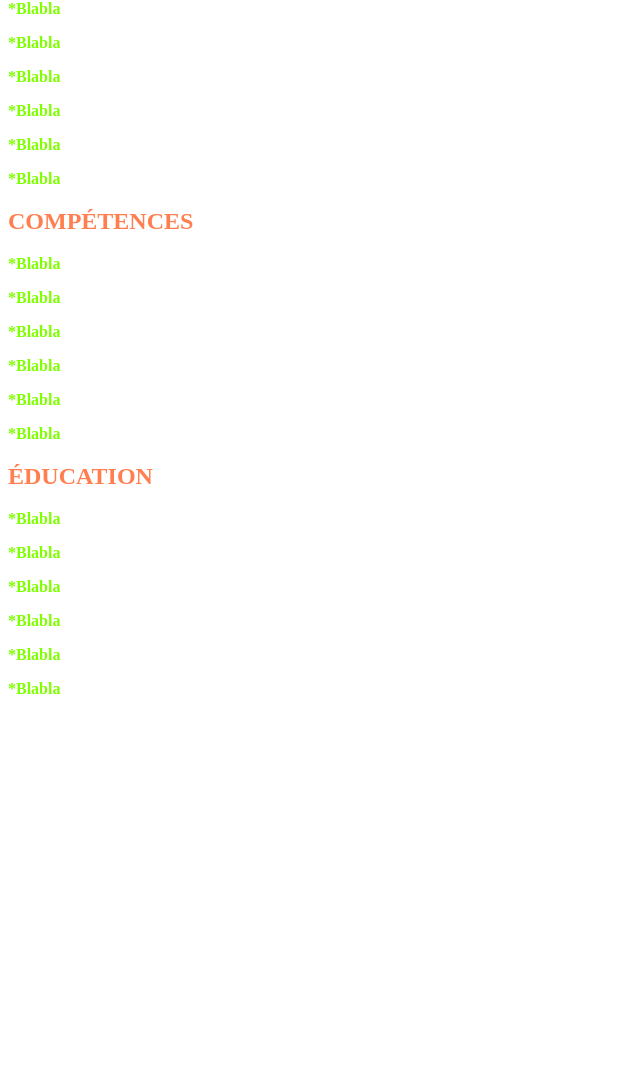
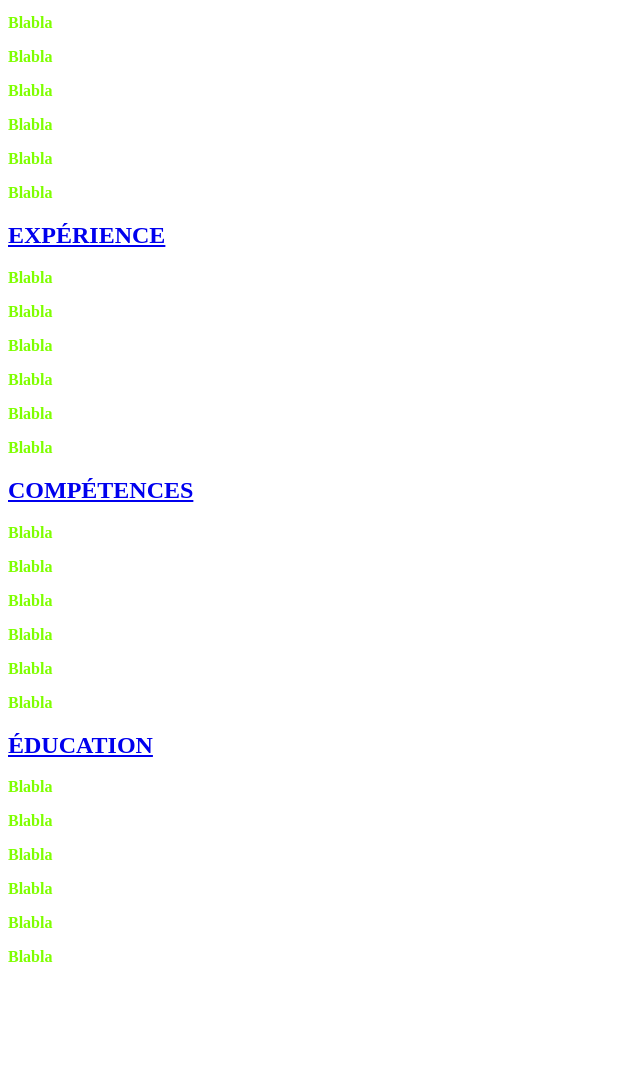
Before and after one commit to 1740116/blog, a plain HTML site: page index.html in a window 1280 px wide. Shown: the part 660-1748 px from the top of the page, without its empty margins (0-640 px from the left). Before the commit the page ends 1374 px from the top, so only its background shows below. Drawn offline with Linux system fonts and the light colour scheme.

Commit message:
Update index.html

```diff
--- a/index.html
+++ b/index.html
@@ -14,61 +14,89 @@ and open the template in the editor.
     </head>
     <body>
         <div>
-            <div><header> <h1>LUC DESFORGES</h1> </header></div>
+            <div>
+                <h6 id="INDEX">______________________</h6>
+                <header> <h1>LUC DESFORGES</h1> </header></div>
+            <div>
+                <br>
+            </div>
+            <div>
                 <nav>
-                    <ul>
-                        <li><a href="#">PROFIL</a></li>
-                        <li><a href="#">EXPÉRIENCE</a></li>
-                        <li><a href="#">COMPÉTENCES</a></li>
-                        <li><a href="#">ÉDUCATION</a></li>
+                    <ul class="bob">
+                        <li><a href="#PROFIL" title="VOIR PROFIL">PROFIL</a><br><br><br></li>
+                        <li><a href="#EXPÉRIENCE" title="VOIR EXPÉRIENCE">EXPÉRIENCE</a><br><br><br></li>
+                        <li><a href="#COMPÉTENCES" title="VOIR COMPÉTENCES">COMPÉTENCES</a><br><br><br></li>
+                        <li><a href="#ÉDUCATION" title="VOIR ÉDUCATION">ÉDUCATION</a><br><br></li>
                     </ul>
                 </nav>
+            </div>
+            <div>
+                <p>____________________________________</p>
+            </div>
             <section>
                 <article>
-                    <div><h2>COORDONNÉES</h2>
+                    <div><header><h2>COORDONNÉES</h2></header>
                         <p>3000 Rue Batard</p>
                         <p>Salaberry-De-Valleyfield (QC) J6S 0i0</p>
-                        <p><b>Tél.:450-000-0000</b></p>
-                        <p><b>Cel.:450-000-0000</b></p></div>
+                        <p>Tél.:450-000-0000</p>
+                        <p>Cel.:450-000-0000</p>
+                        <p>___________________________________</p>
+                    </div>
                 </article>
                 <article>
-                    <div><h2>PROFIL</h2>
-                        <p>*Blabla</p>
-                        <p>*Blabla</p>
-                        <p>*Blabla</p>
-                        <p><i>*Blabla</i></p>
-                        <p><i>*Blabla</i></p>
-                        <p><i>*Blabla</i></p></div>
+                    <div><header><h2 id="PROFIL"><a href="#INDEX"
+                                   title="RETOUR A L'INDEX">PROFIL</a>
+                                </h2></header>
+                        <p>Blabla</p>
+                        <p>Blabla</p>
+                        <p>Blabla</p>
+                        <p>Blabla</p>
+                        <p>Blabla</p>
+                        <p>Blabla</p></div>
                 </article>
                 <article>
-                    <div><h2>EXPÉRIENCE</h2>
-                        <p>*Blabla</p>
-                        <p>*Blabla</p>
-                        <p>*Blabla</p>
-                        <p>*Blabla</p>
-                        <p>*Blabla</p>
-                        <p>*Blabla</p></div>
+                    <div><header><h2 id="EXPÉRIENCE"><a href="#INDEX"
+                                    title="RETOUR A L'INDEX">EXPÉRIENCE</a>
+                                    </h2></header>
+                        <p>Blabla</p>
+                        <p>Blabla</p>
+                        <p>Blabla</p>
+                        <p>Blabla</p>
+                        <p>Blabla</p>
+                        <p>Blabla</p></div>
                 </article>
                 <article>
-                    <div><h2>COMPÉTENCES</h2>
-                        <p>*Blabla</p>
-                        <p>*Blabla</p>
-                        <p>*Blabla</p>
-                        <p>*Blabla</p>
-                        <p>*Blabla</p>
-                        <p>*Blabla</p></div>
+                    <div><header><h2 id="COMPÉTENCES"><a href="#INDEX"
+                                    title="RETOUR A L'INDEX">COMPÉTENCES</a>
+                                    </h2></header>
+                        <p>Blabla</p>
+                        <p>Blabla</p>
+                        <p>Blabla</p>
+                        <p>Blabla</p>
+                        <p>Blabla</p>
+                        <p>Blabla</p></div>
                 </article>
                 <article>
-                    <div><h2>ÉDUCATION</h2>
-                        <p>*Blabla</p>
-                        <p>*Blabla</p>
-                        <p>*Blabla</p>
-                        <p>*Blabla</p>
-                        <p>*Blabla</p>
-                        <p>*Blabla</p>
+                    <div><header><h2 id="ÉDUCATION"><a href="#INDEX"
+                                    title="RETOUR A L'INDEX">ÉDUCATION</a>
+                                    </h2></header>
+                        <p>Blabla</p>
+                        <p>Blabla</p>
+                        <p>Blabla</p>
+                        <p>Blabla</p>
+                        <p>Blabla</p>
+                        <p>Blabla</p>
                     </div>
                  </article>
             </section>
         </div>
+        <div>
+            <footer>
+                <br><br><br><br>
+                <br><br><br><br>
+                <br><br><br><br>
+                <br><br><br><br>
+            </footer>
+        </div>
     </body>
 </html>
```
